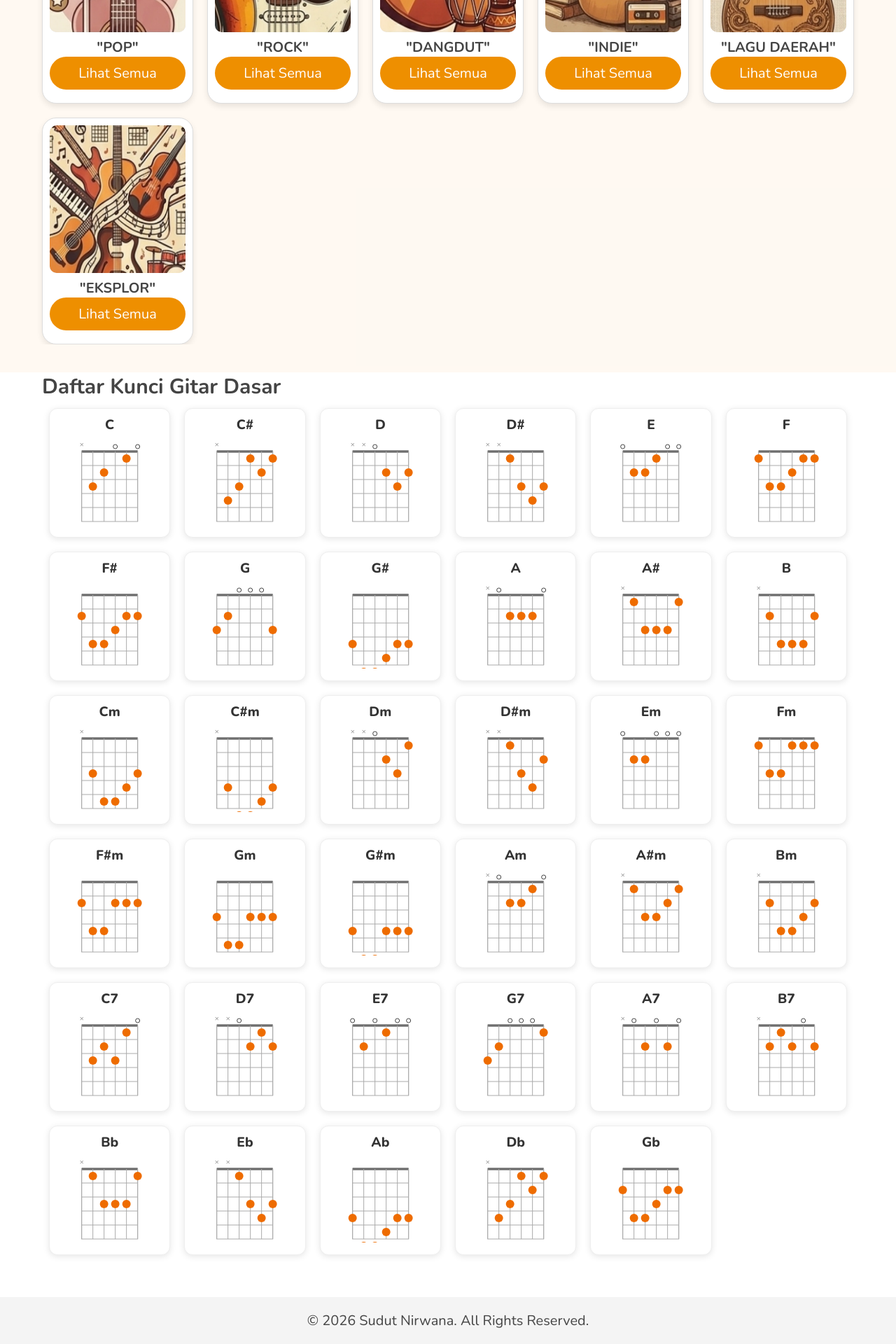
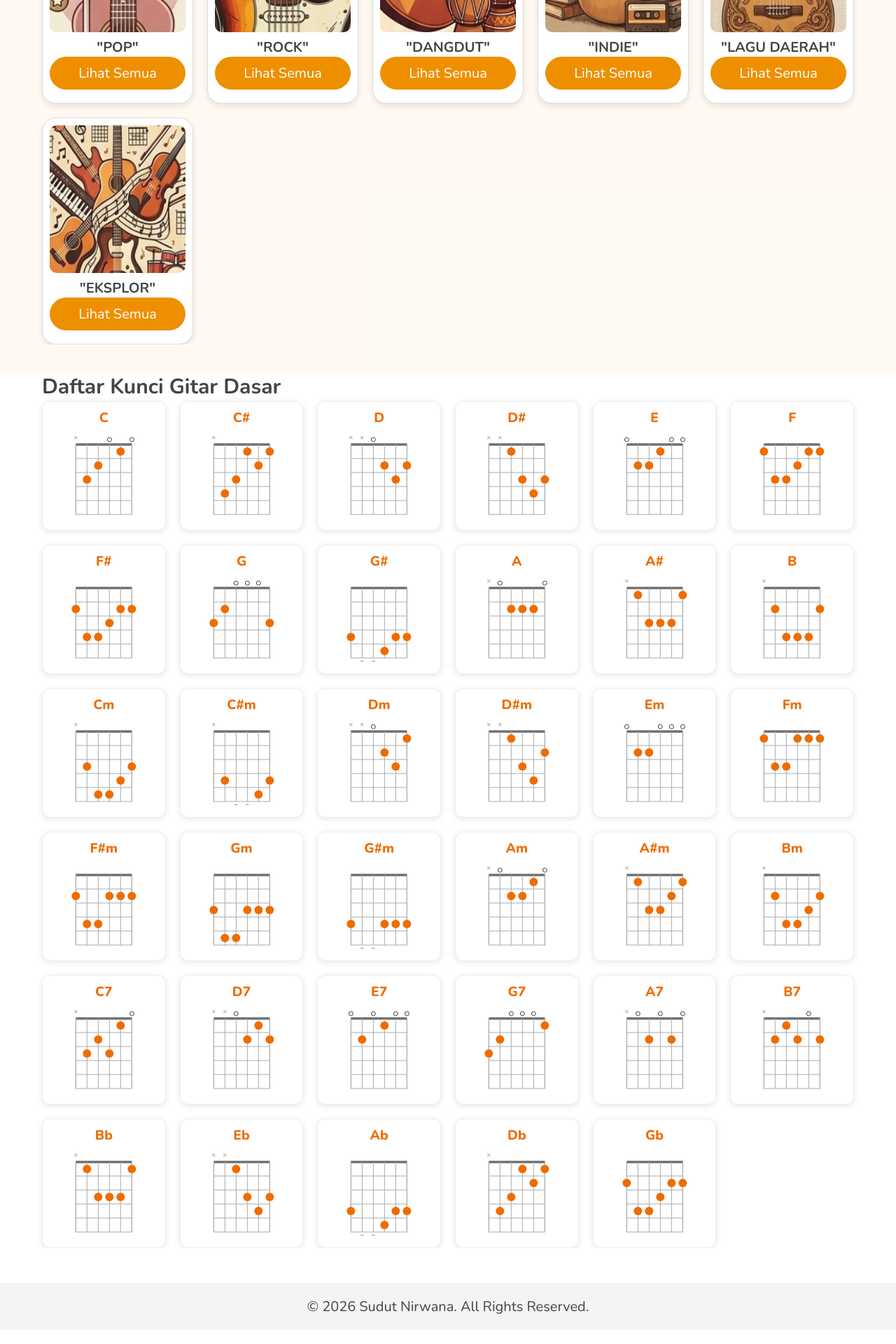
Before and after one commit to sudut-nirwana/sudut-nirwana-main, a Jekyll site: the page built from index.html, in a window 1280 px wide. Shown: the part 1764-3684 px from the top of the page at 70% size. Built offline with Jekyll 4.4.1, drawn with Linux system fonts in a browser that asks for light colours.

Commit message:
Update chord-diagram.css

```diff
--- a/assets/css/chord-diagram.css
+++ b/assets/css/chord-diagram.css
@@ -105,25 +105,10 @@
 
 
 /* Styling untuk Halaman Tutorial Grid */
-/* Container Utama */
-/* Judul Grid */
-.chord-grid-title {
-    /* Mengikuti standar heading di style.css */
-    font-size: 1.25rem; /* Ukuran dasar */
-    margin-bottom: 20px;
-    padding-left: 10px;
-    color: #333;
-}
-
-/* Container Grid Utama */
-
 .chord-grid-container {
     display: grid;
     grid-template-columns: repeat(auto-fill, minmax(150px, 1fr));
     gap: 20px;
-    padding: 10px;
-    max-width: 1200px;
-    margin: 0 auto;
 }
 
 .chord-card {
@@ -143,12 +128,7 @@
 
 .chord-card-name {
     font-weight: 800;
-    color: #333;
+    color: #ee6c00;
     margin-bottom: 10px;
     font-size: 1.2rem;
 }
-
-span{
-   background: linear-gradient( to right, rgba(238,108,0,0.161), rgba(238,108,0,0.120) )
-  padding: 0 3px;
-}
```
